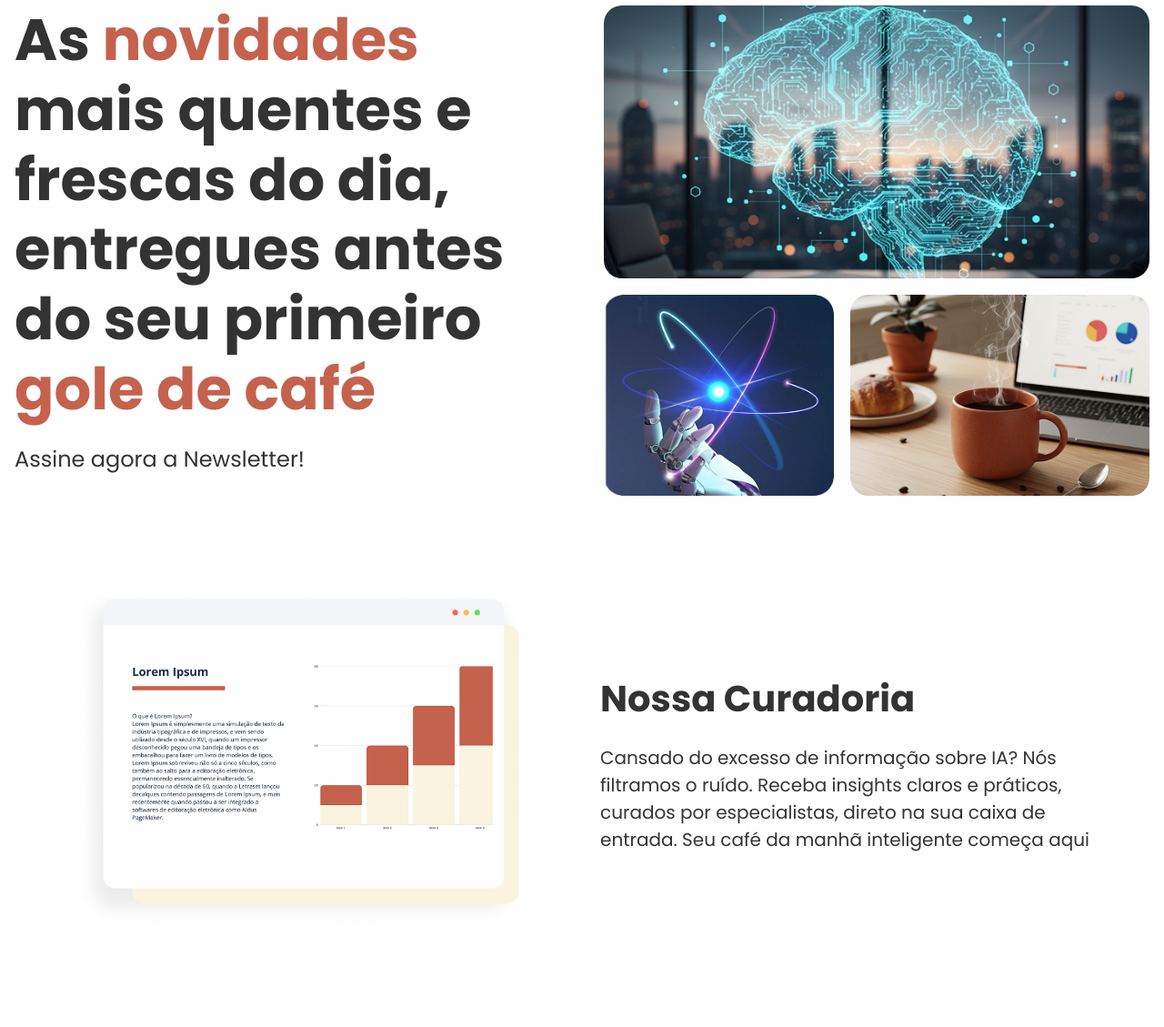
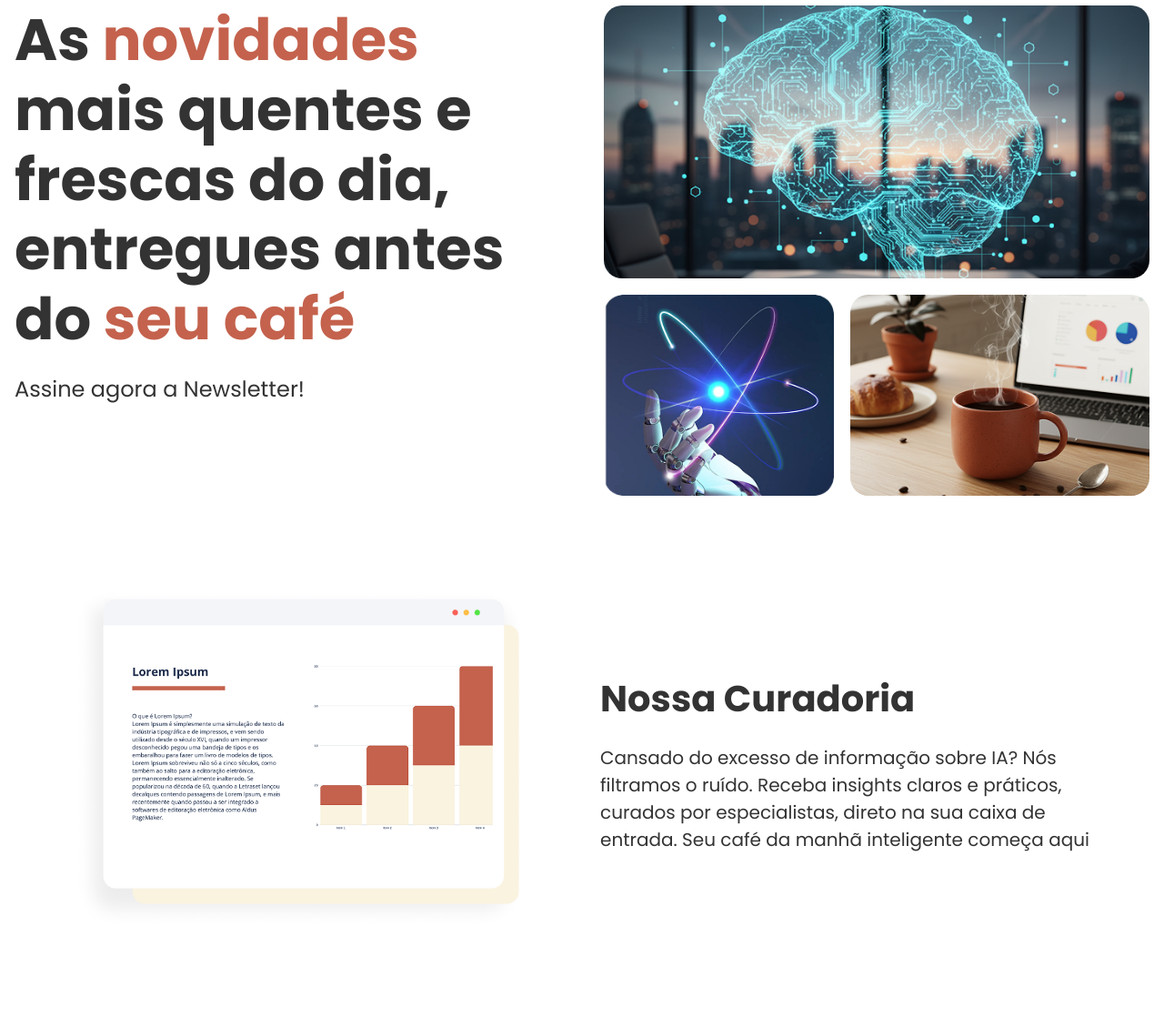
Before and after one commit to juliasena/LP-newsletter, a Flask app: page / in a window 1280 px wide. Shown: the part 122-1251 px from the top of the page at 91% size. Run offline with Flask 3, Linux system fonts and the light colour scheme.

Commit message:
fix(hero): fix title

```diff
--- a/templates/homepage.html
+++ b/templates/homepage.html
@@ -51,8 +51,7 @@
         <div class="container-title-hero">
             <h1 class="title-hero">
                 As <span class="text-terracota">novidades</span><br /> mais quentes e
-                frescas do dia, entregues antes<br /> do seu primeiro<br />
-                <span class="text-terracota">gole de café</span>
+                frescas do dia, entregues antes<br /> do <span class="text-terracota"> seu café</span>
             </h1>
             <p class="subtitle-hero">Assine agora a Newsletter!</p>
         </div>
```
